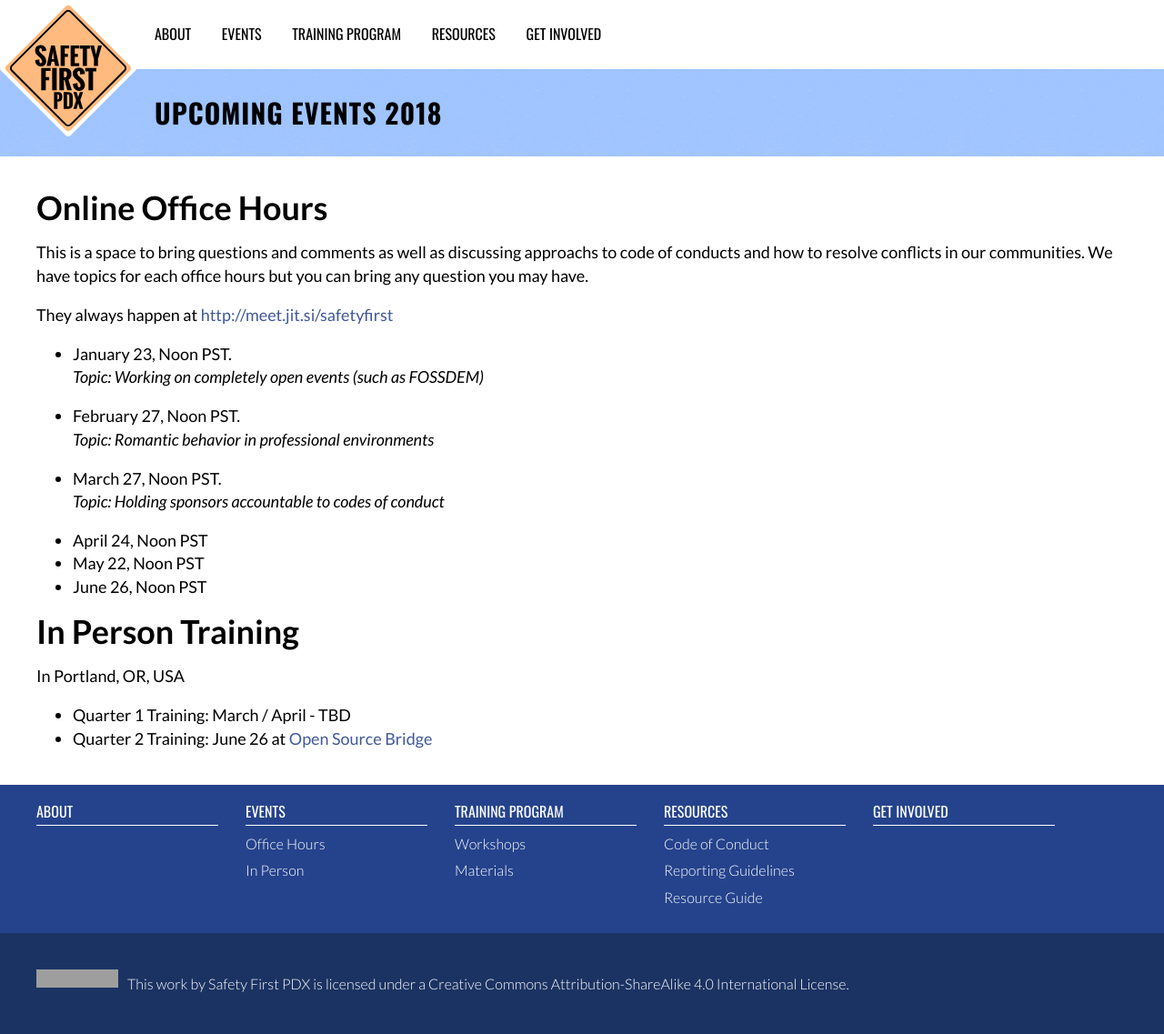
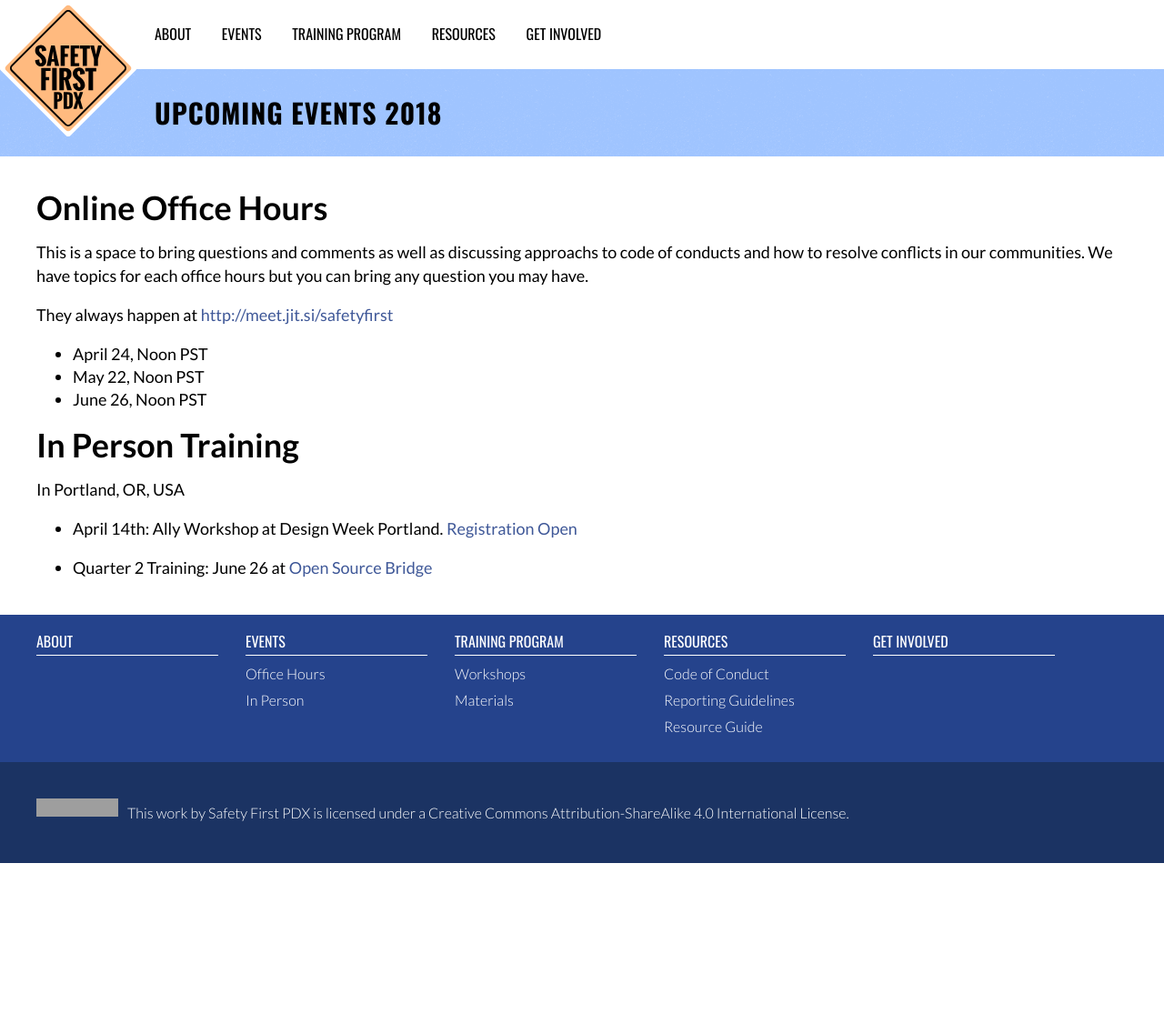
Before and after one commit to safetyfirstpdx/safetyfirstpdx.github.io, a Jekyll site: the page built from upcoming_events.md, in a window 1280 px wide. Shown: the whole page at 91% size. Built offline with Jekyll 4.4.1, drawn with Linux system fonts in a browser that asks for light colours; nearby versions of some CDN libraries; after the commit the page ends 949 px from its top, so only the background shows below that; grey boxes are pictures that could not be loaded.

Commit message:
Adding the ally workshop.

```diff
--- a/upcoming_events.md
+++ b/upcoming_events.md
@@ -9,15 +9,6 @@ This is a space to bring questions and comments as well as discussing approachs
 
 They always happen at [http://meet.jit.si/safetyfirst](http://meet.jit.si/safetyfirst)
 
-* January 23, Noon PST. <br>
-  *Topic: Working on completely open events (such as FOSSDEM)*
-
-* February 27, Noon PST. <br>
-  *Topic: Romantic behavior in professional environments*
-
-* March 27, Noon PST.<br>
-  *Topic: Holding sponsors accountable to codes of conduct*
-
 * April 24, Noon PST
 * May 22, Noon PST
 * June 26, Noon PST
@@ -26,5 +17,6 @@ They always happen at [http://meet.jit.si/safetyfirst](http://meet.jit.si/safety
 
 In Portland, OR, USA
 
-* Quarter 1 Training: March / April - TBD
+* April 14th: Ally Workshop at Design Week Portland. [Registration Open](https://www.eventbrite.com/e/ally-skills-workshop-tickets-44856306420)
+
 * Quarter 2 Training: June 26 at [Open Source Bridge](http://opensourcebridge.org/)
```
